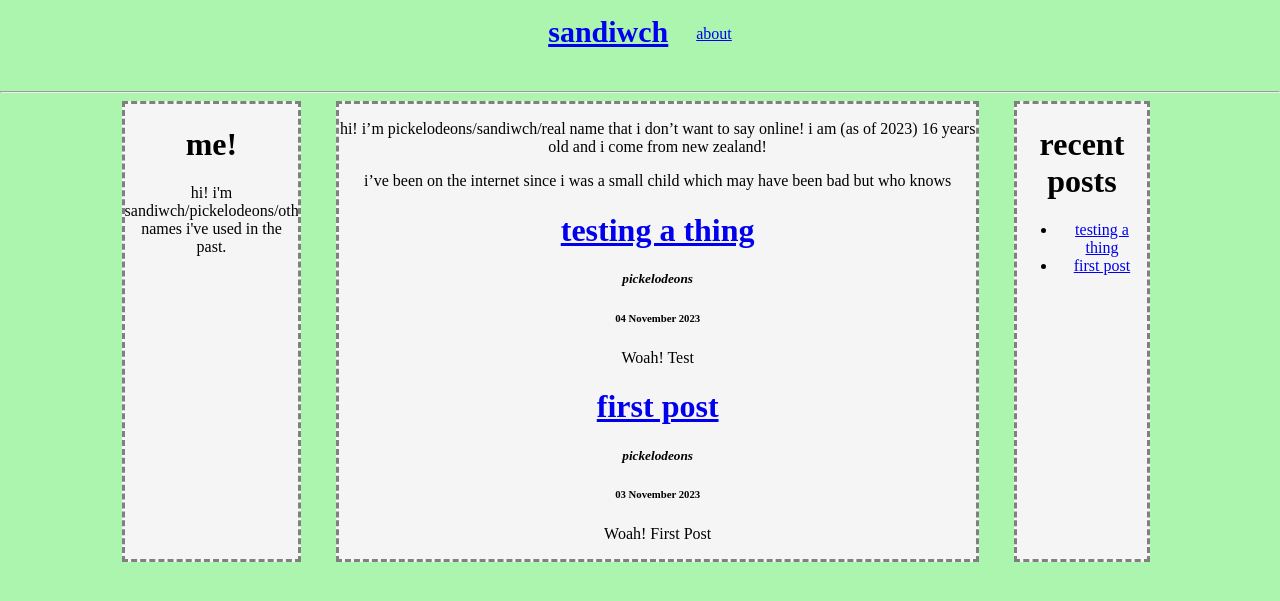
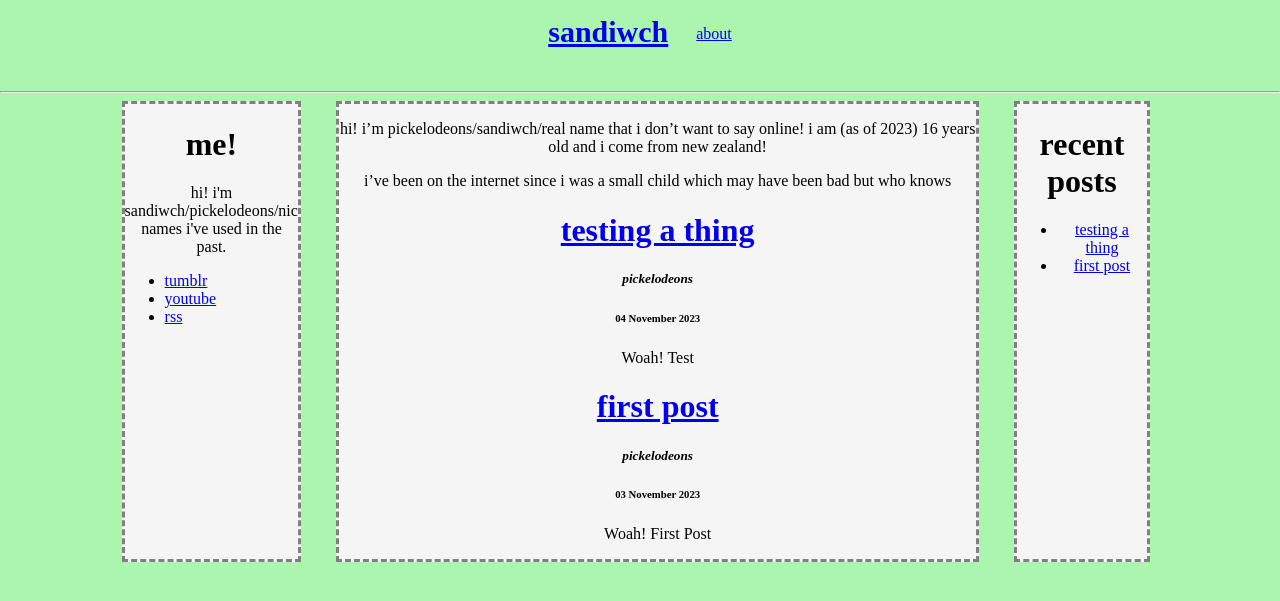
Before and after one commit to nickelodeon222/blog.sandiwch.com, a Jekyll site: the page built from index.markdown, in a window 1280 px wide. Shown: the top 601 px of the page. Built offline with Jekyll 4.4.1, drawn with Linux system fonts in a browser that asks for light colours.

Commit message:
added socials

```diff
--- a/_layouts/base.html
+++ b/_layouts/base.html
@@ -27,7 +27,19 @@
         <div class="containers">
             <div class="profile container">
                 <h1>me!</h1>
-                <p>hi! i'm sandiwch/pickelodeons/other names i've used in the past. </p>
+                <p>hi! i'm sandiwch/pickelodeons/nickelodeon222/other names i've used in the past. </p>
+
+                <ul style="text-align: left;">
+                    <li>
+                        <a href="https://tumblr.sandiwch.com">tumblr</a>
+                    </li>
+                    <li>
+                        <a href="https://youtube.com/@nickelodeon2226">youtube</a>
+                    </li>
+                    <li>
+                        <a href="/feed.xml">rss</a>
+                    </li>
+                </ul>
             </div>
 
             <div class="main container">
--- a/assets/css/styles.scss
+++ b/assets/css/styles.scss
@@ -12,14 +12,14 @@ body {
     margin: auto;
 }
 
-.nav-bar ul {
+.nav-bar > ul {
     list-style-type: none;
     margin: 0;
     padding: 0;
     overflow: hidden;
 }
 
-.nav-bar li {
+.nav-bar > ul > li {
     float: left;
     height: fit-content;
 }
@@ -30,7 +30,7 @@ body {
     font-size: 30px;
 }
 
-.nav-bar li p {
+.nav-bar > ul > li > p {
     line-height: 50%;
     display: block;
     text-align: center;
```
